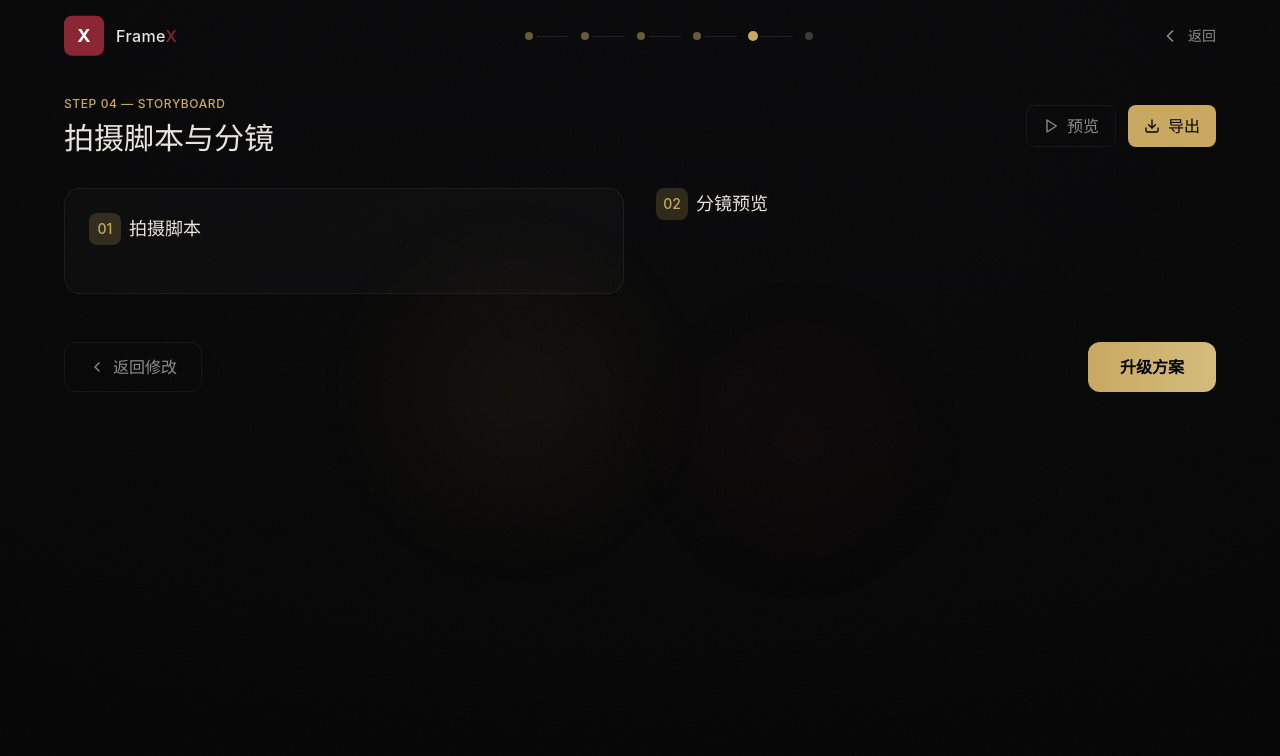
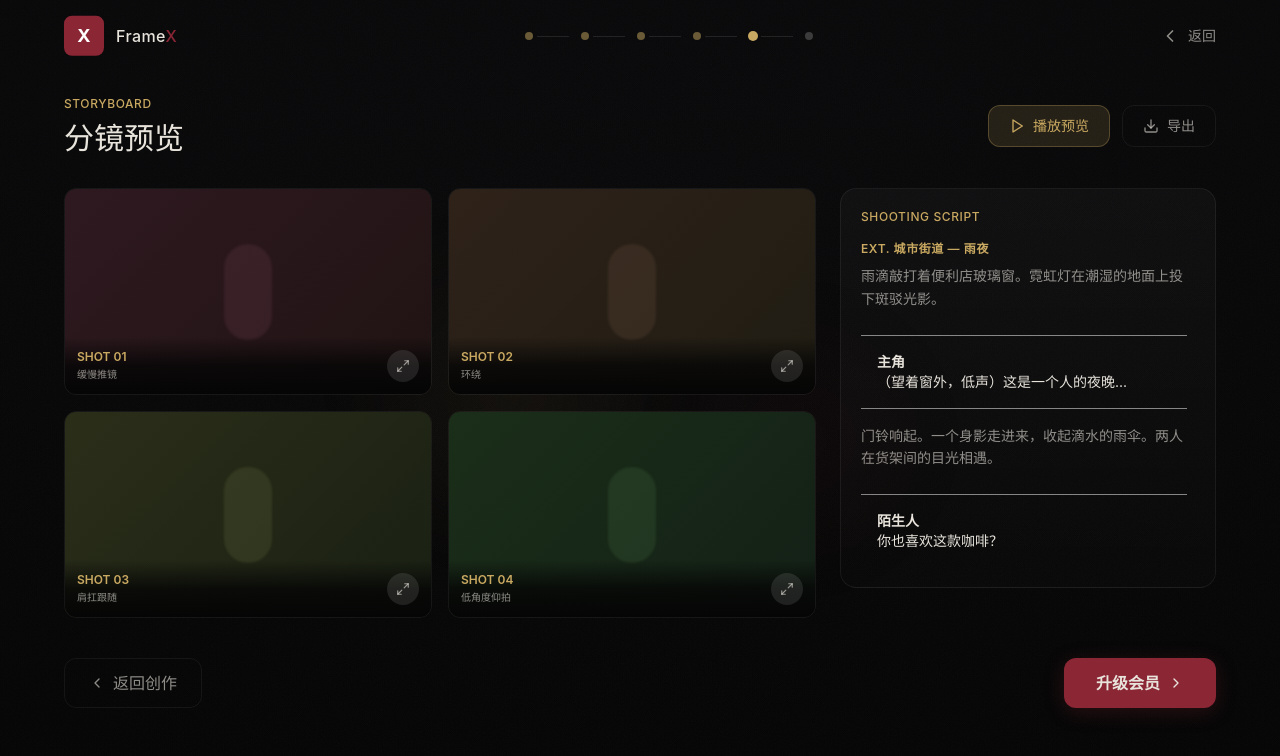
Before and after one commit to 0526c/framexII, a Next.js app: page /storyboard in a window 1280 px wide. Shown: the top 756 px of the page. Built offline with nearby package versions, Linux system fonts and the light colour scheme.

Commit message:
Update page.tsx

```diff
--- a/app/storyboard/page.tsx
+++ b/app/storyboard/page.tsx
@@ -2,54 +2,82 @@
 
 import { useState, useEffect } from "react";
 import { useRouter } from "next/navigation";
-import { motion } from "framer-motion";
+import { motion, AnimatePresence } from "framer-motion";
 import GrainBackground from "@/components/GrainBackground";
 import NavHeader from "@/components/NavHeader";
 import PageTransition, { StaggerContainer, StaggerItem } from "@/components/PageTransition";
-import StoryCard from "@/components/StoryCard";
 import { Shot, ScriptScene } from "@/types";
-import { ChevronLeft, Play, Download } from "lucide-react";
+import { generateMockShots, generateMockScript } from "@/lib/data";
+import { ChevronLeft, ChevronRight, Play, Pause, Download, Maximize2 } from "lucide-react";
 
 export default function StoryboardPage() {
   const router = useRouter();
+  const [shots, setShots] = useState<Shot[]>([]);
   const [script, setScript] = useState<ScriptScene[]>([]);
-  const [shots, setShots] = useState<Shot[]>([]);
-  const [isExporting, setIsExporting] = useState(false);
+  const [selectedShot, setSelectedShot] = useState<number | null>(null);
+  const [isPlaying, setIsPlaying] = useState(false);
+  const [currentPlayIndex, setCurrentPlayIndex] = useState(0);
 
   useEffect(() => {
+    // Load saved data or generate new
+    const savedShots = localStorage.getItem("framex_shots");
     const savedScript = localStorage.getItem("framex_script");
-    const savedShots = localStorage.getItem("framex_shots");
+    const savedGenre = localStorage.getItem("framex_config");
 
-    if (savedScript) setScript(JSON.parse(savedScript));
-    if (savedShots) setShots(JSON.parse(savedShots));
+    let genre = "romance";
+    if (savedGenre) {
+      try {
+        const config = JSON.parse(savedGenre);
+        genre = config.genre || "romance";
+      } catch {}
+    }
+
+    if (savedShots) {
+      try {
+        setShots(JSON.parse(savedShots));
+      } catch {
+        setShots(generateMockShots(genre));
+      }
+    } else {
+      setShots(generateMockShots(genre));
+    }
+
+    if (savedScript) {
+      try {
+        setScript(JSON.parse(savedScript));
+      } catch {
+        setScript(generateMockScript(genre));
+      }
+    } else {
+      setScript(generateMockScript(genre));
+    }
   }, []);
 
-  const handleExport = () => {
-    setIsExporting(true);
+  // Auto-play animation
+  useEffect(() => {
+    if (!isPlaying) return;
 
-    // 生成导出内容
-    const exportData = {
-      script,
-      shots,
-      exportedAt: new Date().toISOString(),
-    };
+    const interval = setInterval(() => {
+      setCurrentPlayIndex((prev) => {
+        if (prev >= shots.length - 1) {
+          setIsPlaying(false);
+          return 0;
+        }
+        return prev + 1;
+      });
+    }, 1500);
 
-    // 创建下载
-    const blob = new Blob([JSON.stringify(exportData, null, 2)], { type: 'application/json' });
-    const url = URL.createObjectURL(blob);
-    const a = document.createElement('a');
-    a.href = url;
-    a.download = `framex-storyboard-${Date.now()}.json`;
-    document.body.appendChild(a);
-    a.click();
-    document.body.removeChild(a);
-    URL.revokeObjectURL(url);
+    return () => clearInterval(interval);
+  }, [isPlaying, shots.length]);
 
-    setTimeout(() => setIsExporting(false), 1000);
-  };
-
-  const handlePreview = () => {
-    alert("预览功能开发中...\n\n将播放分镜动画预览");
+  const handlePlay = () => {
+    if (isPlaying) {
+      setIsPlaying(false);
+      setCurrentPlayIndex(0);
+    } else {
+      setCurrentPlayIndex(0);
+      setIsPlaying(true);
+    }
   };
 
   return (
@@ -61,126 +89,198 @@ export default function StoryboardPage() {
 
         <PageTransition className="flex-1 px-6 lg:px-10 py-8 pt-24">
           <div className="max-w-6xl mx-auto">
+            {/* Header */}
             <motion.div
               initial={{ opacity: 0, y: 20 }}
               animate={{ opacity: 1, y: 0 }}
-              className="mb-8 flex flex-col sm:flex-row sm:items-center sm:justify-between gap-4"
+              className="flex flex-col sm:flex-row sm:items-center sm:justify-between gap-4 mb-8"
             >
               <div>
                 <div className="text-xs font-medium text-gold tracking-wider uppercase mb-2">
-                  Step 04 — Storyboard
+                  Storyboard
                 </div>
                 <h1 className="text-2xl sm:text-3xl font-medium text-cream">
-                  拍摄脚本与分镜
+                  分镜预览
                 </h1>
               </div>
 
-              <div className="flex gap-3">
+              <div className="flex items-center gap-3">
                 <motion.button
-                  onClick={handlePreview}
-                  className="flex items-center gap-2 px-4 py-2 rounded-lg border border-border text-cream-dim hover:text-cream hover:border-gold/40 transition-all"
+                  onClick={handlePlay}
+                  className="flex items-center gap-2 px-5 py-2.5 bg-gold-dim border border-gold/30 rounded-xl text-gold text-sm font-medium"
+                  whileHover={{ scale: 1.02, backgroundColor: "rgba(212,168,75,0.2)" }}
+                  whileTap={{ scale: 0.98 }}
+                >
+                  {isPlaying ? (
+                    <> <Pause className="w-4 h-4" /> 停止预览 </>
+                  ) : (
+                    <> <Play className="w-4 h-4" /> 播放预览 </>
+                  )}
+                </motion.button>
+
+                <motion.button
+                  className="flex items-center gap-2 px-5 py-2.5 border border-border rounded-xl text-cream-dim text-sm hover:text-cream hover:border-gold/30 transition-all"
                   whileHover={{ scale: 1.02 }}
                   whileTap={{ scale: 0.98 }}
                 >
-                  <Play className="w-4 h-4" />
-                  预览
-                </motion.button>
-                <motion.button
-                  onClick={handleExport}
-                  disabled={isExporting}
-                  className="flex items-center gap-2 px-4 py-2 rounded-lg bg-gold text-void font-medium disabled:opacity-50"
-                  whileHover={{ scale: 1.02 }}
-                  whileTap={{ scale: 0.98 }}
-                >
-                  <Download className={`w-4 h-4 ${isExporting ? 'animate-bounce' : ''}`} />
-                  {isExporting ? '导出中...' : '导出'}
+                  <Download className="w-4 h-4" />
+                  导出
                 </motion.button>
               </div>
             </motion.div>
 
-            <div className="grid grid-cols-1 lg:grid-cols-2 gap-8">
+            {/* Main Content */}
+            <div className="grid grid-cols-1 lg:grid-cols-[2fr_1fr] gap-6">
+              {/* Storyboard Grid */}
+              <StaggerContainer className="grid grid-cols-2 gap-4">
+                {shots.map((shot, i) => (
+                  <StaggerItem key={shot.id}>
+                    <motion.div
+                      onClick={() => setSelectedShot(i)}
+                      className={`relative aspect-video rounded-xl border overflow-hidden cursor-pointer ${
+                        selectedShot === i
+                          ? 'border-gold ring-2 ring-gold/30'
+                          : isPlaying && currentPlayIndex === i
+                            ? 'border-gold'
+                            : 'border-border'
+                      }`}
+                      whileHover={{ scale: 1.02, y: -4 }}
+                      animate={
+                        isPlaying && currentPlayIndex === i
+                          ? {
+                              scale: [1, 1.02, 1],
+                              borderColor: '#d4a84b',
+                              boxShadow: '0 0 20px rgba(212,168,75,0.3)'
+                            }
+                          : {}
+                      }
+                      transition={{ duration: 0.5 }}
+                    >
+                      {/* Gradient background */}
+                      <div
+                        className="absolute inset-0"
+                        style={{
+                          background: `linear-gradient(135deg, hsla(${340 + i * 45}, 30%, 14%, 1) 0%, hsla(${340 + i * 45 + 20}, 25%, 10%, 1) 100%)`
+                        }}
+                      />
+
+                      {/* Silhouette */}
+                      <div
+                        className="absolute top-1/2 left-1/2 -translate-x-1/2 -translate-y-1/2 w-12 h-24 rounded-full"
+                        style={{
+                          background: `hsla(${340 + i * 45}, 25%, 28%, 0.35)`,
+                          filter: 'blur(1px)'
+                        }}
+                      />
+
+                      {/* Info overlay */}
+                      <div className="absolute inset-x-0 bottom-0 p-3 bg-gradient-to-t from-void via-void/80 to-transparent">
+                        <div className="flex items-center justify-between">
+                          <div>
+                            <div className="text-xs font-semibold text-gold mb-0.5">{shot.number}</div>
+                            <div className="text-[10px] text-cream-dim">{shot.movement}</div>
+                          </div>
+
+                          <motion.div
+                            whileHover={{ scale: 1.1 }}
+                            className="w-8 h-8 rounded-full bg-white/10 flex items-center justify-center"
+                          >
+                            <Maximize2 className="w-3.5 h-3.5 text-cream-dim" />
+                          </motion.div>
+                        </div>
+                      </div>
+
+                      {/* Playing indicator */}
+                      <AnimatePresence>
+                        {isPlaying && currentPlayIndex === i && (
+                          <motion.div
+                            initial={{ opacity: 0 }}
+                            animate={{ opacity: 1 }}
+                            exit={{ opacity: 0 }}
+                            className="absolute inset-0 flex items-center justify-center bg-gold/10"
+                          >
+                            <motion.div
+                              animate={{ scale: [1, 1.2, 1] }}
+                              transition={{ duration: 0.8, repeat: Infinity }}
+                              className="w-12 h-12 rounded-full bg-gold/30 flex items-center justify-center"
+                            >
+                              <Play className="w-5 h-5 text-gold fill-gold" />
+                            </motion.div>
+                          </motion.div>
+                        )}
+                      </AnimatePresence>
+                    </motion.div>
+                  </StaggerItem>
+                ))}
+              </StaggerContainer>
+
+              {/* Script Panel */}
               <motion.div
-                initial={{ opacity: 0, x: -20 }}
+                initial={{ opacity: 0, x: 20 }}
                 animate={{ opacity: 1, x: 0 }}
                 transition={{ delay: 0.2 }}
-                className="p-6 rounded-2xl border border-border bg-white/[0.02]"
+                className="p-5 rounded-2xl border border-border bg-gradient-to-b from-white/[0.03] to-white/[0.01] h-fit"
               >
-                <h2 className="text-lg font-medium text-cream mb-6 flex items-center gap-2">
-                  <span className="w-8 h-8 rounded-lg bg-gold/20 flex items-center justify-center text-gold text-sm">01</span>
-                  拍摄脚本
-                </h2>
+                <h3 className="text-xs font-medium text-gold tracking-wider uppercase mb-4">
+                  Shooting Script
+                </h3>
 
-                <div className="space-y-4 font-mono text-sm leading-relaxed max-h-[500px] overflow-y-auto pr-2">
+                <div className="space-y-4 max-h-[400px] overflow-y-auto pr-2">
                   {script.map((scene, i) => (
-                    <div key={i} className="pb-4 border-b border-white/5 last:border-0">
+                    <motion.div
+                      key={i}
+                      className="pb-4 border-b border-border/50 last:border-0"
+                      initial={{ opacity: 0, y: 10 }}
+                      animate={{ opacity: 1, y: 0 }}
+                      transition={{ delay: i * 0.1 }}
+                    >
                       {scene.scene && (
-                        <div className="text-gold font-medium tracking-wider mb-2">
+                        <div className="text-gold font-semibold uppercase tracking-wider text-xs mb-2">
                           {scene.scene}
                         </div>
                       )}
                       {scene.action && (
-                        <div className="text-cream-dim italic mb-2">
-                          {scene.action}
-                        </div>
+                        <div className="text-cream-dim text-sm leading-relaxed mb-2">{scene.action}</div>
                       )}
                       {scene.character && (
-                        <div className="text-cream font-medium ml-4 mb-1">
+                        <div className="text-cream font-semibold text-sm mt-2 ml-4">
                           {scene.character}
                         </div>
                       )}
                       {scene.dialog && (
-                        <div className="text-cream ml-8">
-                          "{scene.dialog}"
-                        </div>
+                        <div className="text-cream text-sm ml-4">{scene.dialog}</div>
                       )}
-                    </div>
+                    </motion.div>
                   ))}
                 </div>
               </motion.div>
-
-              <motion.div
-                initial={{ opacity: 0, x: 20 }}
-                animate={{ opacity: 1, x: 0 }}
-                transition={{ delay: 0.3 }}
-              >
-                <h2 className="text-lg font-medium text-cream mb-6 flex items-center gap-2">
-                  <span className="w-8 h-8 rounded-lg bg-gold/20 flex items-center justify-center text-gold text-sm">02</span>
-                  分镜预览
-                </h2>
-
-                <StaggerContainer className="grid grid-cols-2 gap-4">
-                  {shots.map((shot, i) => (
-                    <StaggerItem key={shot.id}>
-                      <StoryCard shot={shot} index={i} />
-                    </StaggerItem>
-                  ))}
-                </StaggerContainer>
-              </motion.div>
             </div>
 
+            {/* Navigation */}
             <motion.div
               initial={{ opacity: 0 }}
               animate={{ opacity: 1 }}
-              transition={{ delay: 0.5 }}
-              className="mt-12 flex justify-between"
+              transition={{ delay: 0.4 }}
+              className="flex justify-between mt-10"
             >
               <motion.button
                 onClick={() => router.push("/create/")}
-                className="flex items-center gap-2 px-6 py-3 rounded-xl border border-border text-cream-dim hover:text-cream transition-all"
+                className="flex items-center gap-2 px-6 py-3 rounded-xl border border-border text-cream-dim hover:text-cream hover:border-gold/40 transition-all"
                 whileHover={{ x: -4 }}
                 whileTap={{ scale: 0.98 }}
               >
                 <ChevronLeft className="w-4 h-4" />
-                返回修改
+                返回创作
               </motion.button>
 
               <motion.button
                 onClick={() => router.push("/payment/")}
-                className="px-8 py-3 bg-gradient-to-r from-gold to-gold-bright rounded-xl font-semibold text-void"
-                whileHover={{ scale: 1.02, boxShadow: "0 10px 30px rgba(212,168,75,0.3)" }}
+                className="flex items-center gap-2 px-8 py-3 bg-brand-red hover:bg-brand-red-hover rounded-xl font-semibold text-cream vibe-hover glow-red"
+                whileHover={{ scale: 1.02 }}
                 whileTap={{ scale: 0.98 }}
               >
-                升级方案
+                升级会员
+                <ChevronRight className="w-4 h-4" />
               </motion.button>
             </motion.div>
           </div>
```
